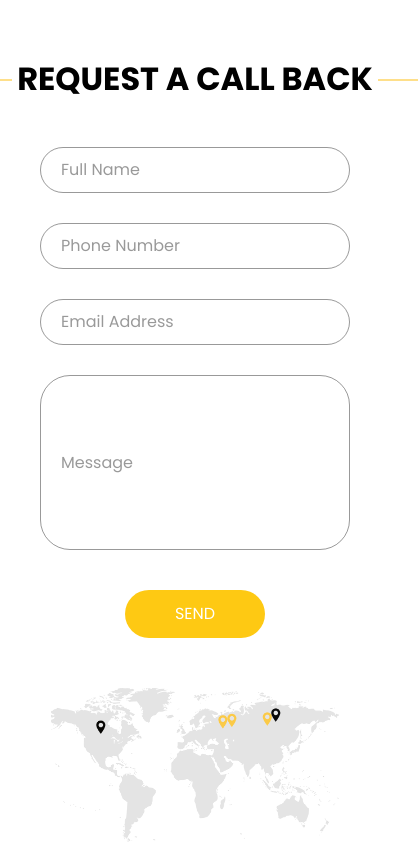
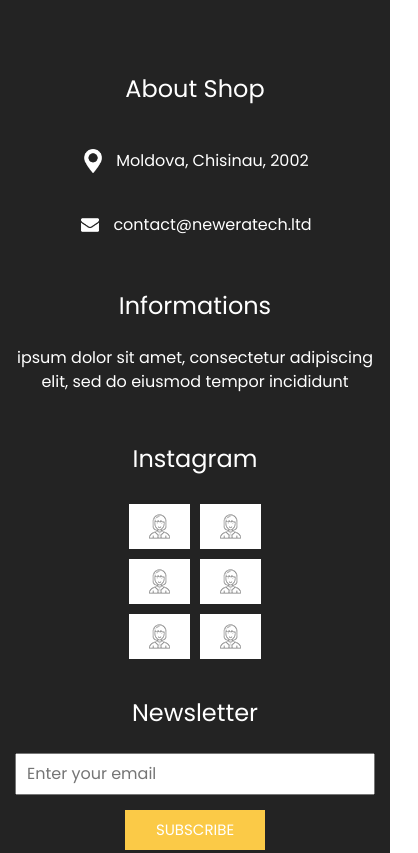
Before and after one commit to djups/neweratech, a plain HTML site: page index.html in a window 390 px wide. Shown: the part 4740-5593 px from the top of the page, 418 px wide, since content can reach past the window. Drawn offline with nearby package versions, Linux system fonts and the light colour scheme.

Commit message:
update html

```diff
--- a/index.html
+++ b/index.html
@@ -40,7 +40,7 @@
     <header class="header_section">
       <div class="container-fluid">
         <nav class="navbar navbar-expand-lg custom_nav-container pt-3">
-          <a class="navbar-brand" href="index.html">
+          <a class="navbar-brand" href="/">
             <span>
               NewEraTech
             </span>
@@ -53,7 +53,7 @@
             <div class="d-flex ml-auto flex-column flex-lg-row align-items-center">
               <ul class="navbar-nav  ">
                 <li class="nav-item active">
-                  <a class="nav-link" href="index.html">Home <span class="sr-only">(current)</span></a>
+                  <a class="nav-link" href="/">Home <span class="sr-only">(current)</span></a>
                 </li>
                 <li class="nav-item">
                   <a class="nav-link" href="about.html"> About </a>
@@ -309,55 +309,6 @@
   <!-- end target section -->
 
 
-  <!-- contact section -->
-
-  <section class="contact_section layout_padding">
-    <div class="container">
-
-      <div class="heading_container">
-        <h2>
-          Request A Call Back
-        </h2>
-      </div>
-      <div class="">
-        <div class="">
-          <div class="row">
-            <div class="col-md-9 mx-auto">
-              <div class="contact-form">
-                <form action="">
-                  <div>
-                    <input type="text" placeholder="Full Name ">
-                  </div>
-                  <div>
-                    <input type="text" placeholder="Phone Number">
-                  </div>
-                  <div>
-                    <input type="email" placeholder="Email Address">
-                  </div>
-                  <div>
-                    <input type="text" placeholder="Message" class="input_message">
-                  </div>
-                  <div class="d-flex justify-content-center">
-                    <button type="submit" class="btn_on-hover">
-                      Send
-                    </button>
-                  </div>
-                </form>
-              </div>
-            </div>
-          </div>
-        </div>
-      </div>
-      <div class="map_img-box">
-        <img src="images/map-img.png" alt="">
-      </div>
-    </div>
-  </section>
-
-
-  <!-- end contact section -->
-
-
   <!-- info section -->
   <section class="info_section ">
     <div class="container">
```
Also changed, not shown: about.html (+1 -1 lines), contact.html (+4 -11 lines), do.html (+4 -11 lines).
